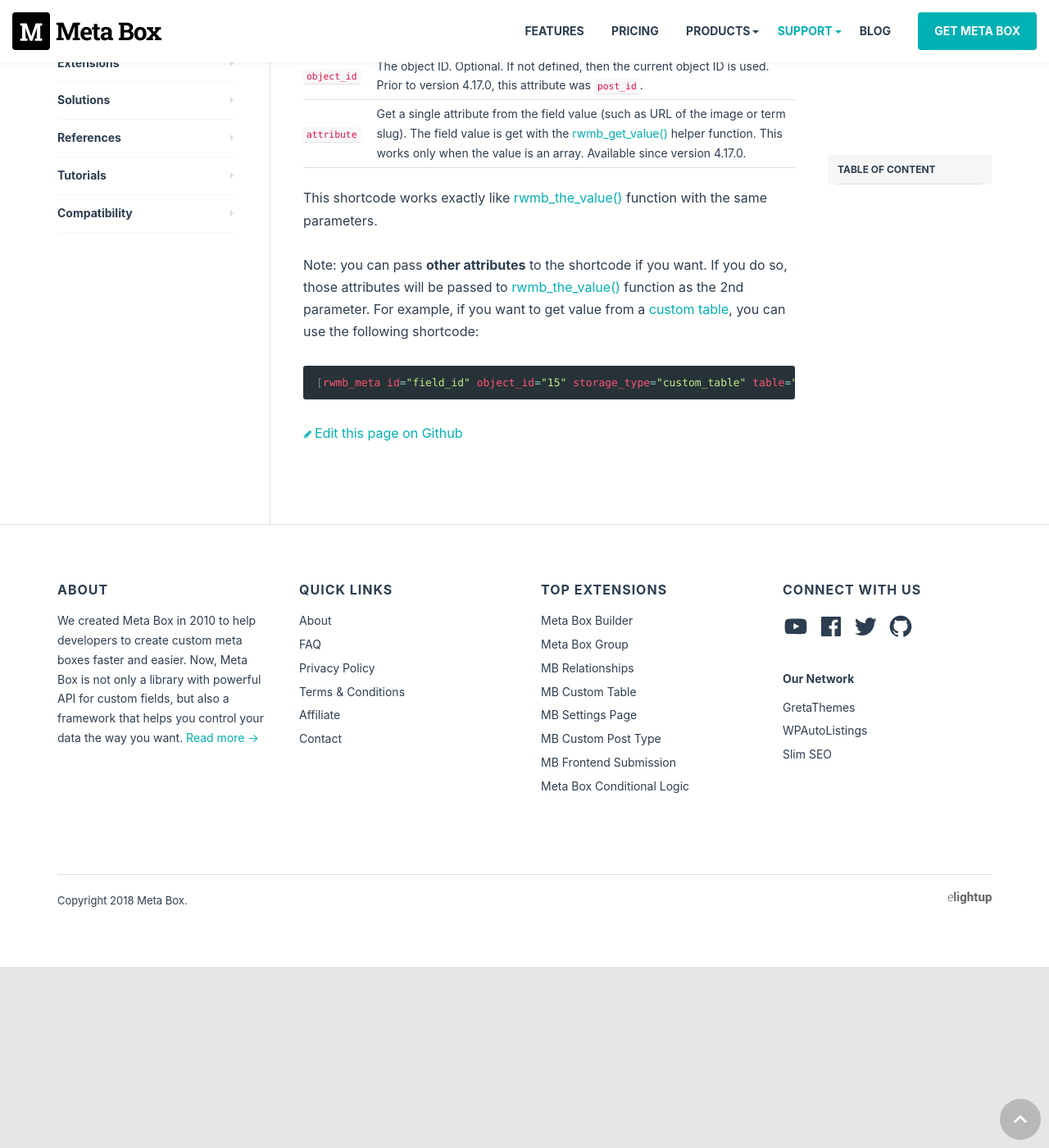
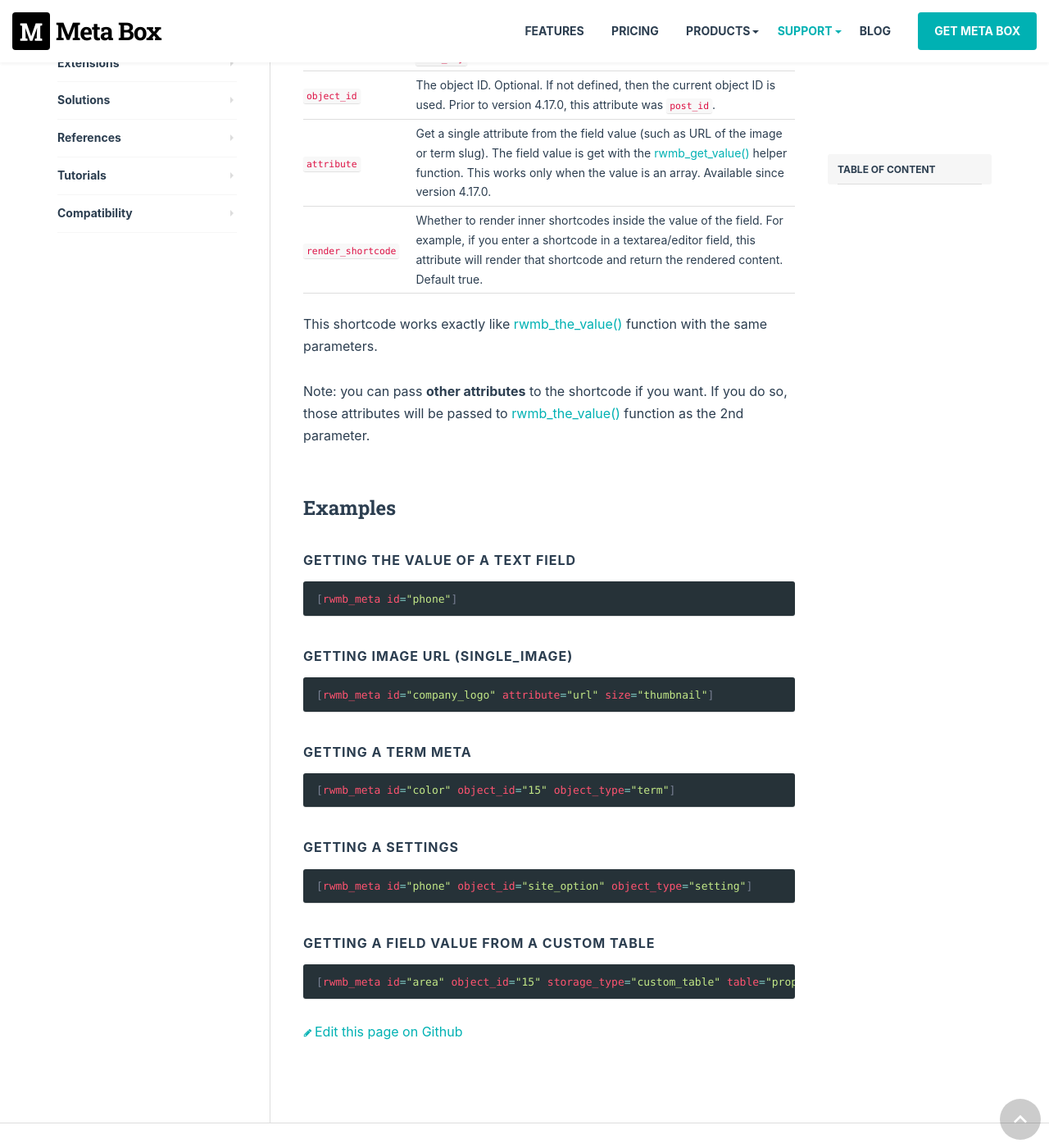
Before and after one commit to wpmetabox/docs, a Jekyll site: the page built from _docs/shortcode.md, in a window 1280 px wide and 1400 px high, scrolled down 615 px. Shown: the whole window at 82% size. Built offline with Jekyll 4.4.1, drawn with Linux system fonts in a browser that asks for light colours; comment, search, counter and statistics services are not loaded.

Commit message:
Update shortcode.md

````diff
--- a/_docs/shortcode.md
+++ b/_docs/shortcode.md
@@ -17,11 +17,40 @@
 `id`|The field ID. Required. Prior to version 4.17.0, this attribute was `meta_key`.
 `object_id`|The object ID. Optional. If not defined, then the current object ID is used. Prior to version 4.17.0, this attribute was `post_id`.
 `attribute`|Get a single attribute from the field value (such as URL of the image or term slug). The field value is get with the [rwmb_get_value()](/rwmb-get-value/) helper function. This works only when the value is an array. Available since version 4.17.0.
+`render_shortcode`|Whether to render inner shortcodes inside the value of the field. For example, if you enter a shortcode in a textarea/editor field, this attribute will render that shortcode and return the rendered content. Default true.
 
 This shortcode works exactly like [rwmb_the_value()](/rwmb-the-value/) function with the same parameters.
 
-Note: you can pass **other attributes** to the shortcode if you want. If you do so, those attributes will be passed to [rwmb_the_value()](/rwmb-the-value/) function as the 2nd parameter. For example, if you want to get value from a [custom table](https://metabox.io/plugins/mb-custom-table/), you can use the following shortcode:
+Note: you can pass **other attributes** to the shortcode if you want. If you do so, those attributes will be passed to [rwmb_the_value()](/rwmb-the-value/) function as the 2nd parameter.
+
+## Examples
+
+### Getting the value of a text field
 
 ```php
-[rwmb_meta id="field_id" object_id="15" storage_type="custom_table" table="your_table_name"]
+[rwmb_meta id="phone"]
 ```
+
+### Getting image URL (single_image)
+
+```php
+[rwmb_meta id="company_logo" attribute="url" size="thumbnail"]
+```
+
+### Getting a term meta
+
+```php
+[rwmb_meta id="color" object_id="15" object_type="term"]
+```
+
+### Getting a settings
+
+```php
+[rwmb_meta id="phone" object_id="site_option" object_type="setting"]
+```
+
+### Getting a field value from a custom table
+
+```php
+[rwmb_meta id="area" object_id="15" storage_type="custom_table" table="properties"]
+```
````
